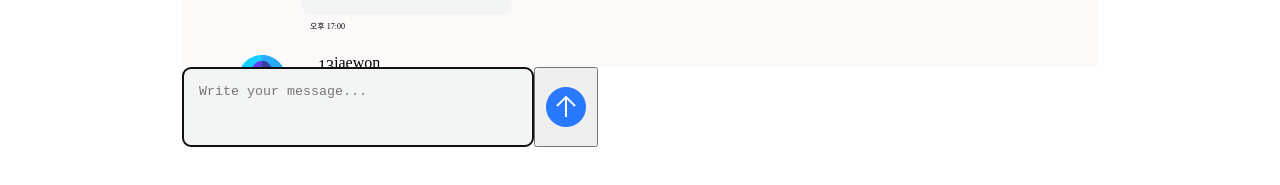
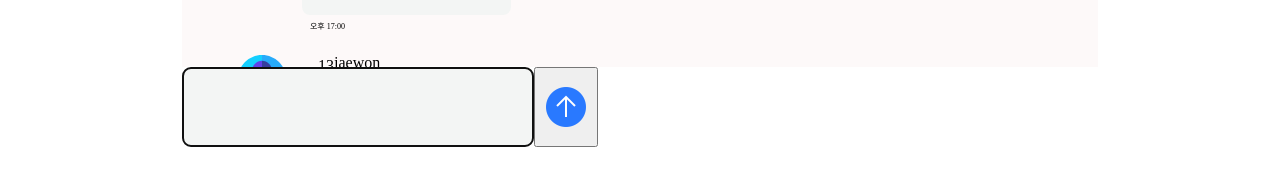
Before and after one commit to dante01yoon/Hanmoa, a React app in the folder fe/: page /room/signup in a window 1280 px wide. Shown: the part 621-806 px from the top of the page. Built offline with nearby package versions, Linux system fonts and the light colour scheme; the HTML template or start-up script is replaced by a standard one.

Commit message:
make focusing and reset placeholder works well

```diff
--- a/fe/src/components/embed/chatRoom.tsx
+++ b/fe/src/components/embed/chatRoom.tsx
@@ -1,97 +1,125 @@
-import React, {FC, ReactNode, useRef, useEffect, useState} from 'react';
-import {useFormik, } from 'formik';
-import styled from 'styled-components';
+import React, { FC, ReactNode, useRef, useEffect, useState } from "react";
+import { useFormik } from "formik";
+import styled from "styled-components";
 
 import Send from "src/asset/send.png";
 import SendBefore from "src/asset/send-before.png";
 const StyledSelf = styled.div`
-  background-color: ${p => p.theme.colors.yello_white};
-  height:75vh;
-
+  background-color: ${(p) => p.theme.colors.yello_white};
+  height: 75vh;
 `;
 
-const StyledChatContainer= styled.div`
+const StyledChatContainer = styled.div`
   padding: 48px;
-  height:100%;
-  max-width:500px;
-  ${p => p.theme.media.lb`
+  height: 100%;
+  max-width: 500px;
+  ${(p) => p.theme.media.lb`
       width: 480px;
   `}
 
   position: relative;
 `;
 
-const StyledEnterContainer= styled.div`
+const StyledEnterContainer = styled.div`
   display: flex;
   & > form {
     width: 100%;
-    display:flex;
+    display: flex;
   }
-  max-width:500px;
-  ${p => p.theme.media.lb`
+  max-width: 500px;
+  ${(p) => p.theme.media.lb`
       width: 480px;
   `}
 `;
 
 const StyledTextArea = styled.textarea`
   padding: 16px;
-  display:inline-block;
+  display: inline-block;
   resize: none;
   border-radius: 8px;
   width: 100%;
   height: 10vh;
-  background-color: ${p => p.theme.colors.whiteGray};
-`
-const StyledSubmitButton = styled.button<{clicked: boolean}>`
+  background-color: ${(p) => p.theme.colors.whiteGray};
+`;
+const StyledSubmitButton = styled.button<{ clicked: boolean }>`
   &::after {
     content: "";
     display:block;
     width: 48px;
     height: 48px;
-    background-image: url('${p => p.clicked ? SendBefore : Send }');
+    background-image: url('${(p) => (p.clicked ? SendBefore : Send)}');
     background-position: center;
     background-size: cover;
     transition: all 0.6s ease;
   }
 `;
 interface IEmbedChatProps {
-  children: ReactNode
+  children: ReactNode;
 }
-interface IChatValues{
-  chat: string
+interface IChatValues {
+  chat: string;
 }
-const EmbedChatRoom:FC<IEmbedChatProps> = ({
-  children
-}) => {
+interface IRefObject {
+  textareaRef:  React.RefObject<HTMLTextAreaElement>
+}
+const INITIAL_TEXTAREA_VALUE = "Write your message..." as const;
+const EmbedChatRoom: FC<IEmbedChatProps> = ({ children }) => {
+  // const [hasFocused, setHasFocused] = useState(false);
+  const [isFocusing, setIsFocusing] = useState( false);
   const [clicked, setClicked] = useState(false);
+
   const textareaRef = useRef<HTMLTextAreaElement>(null);
 
   const handleSetClick = () => {
     setClicked(true);
-  }
+  };
   const handleSubmit = (values: IChatValues) => {
     console.log(values.chat);
     handleSetClick();
-  }
+  };
 
   const formik = useFormik<IChatValues>({
     initialValues: {
-      chat: 'Write your message...',
+      chat: "",
     },
-    onSubmit: (values) => handleSubmit(values)
-  })
+    onSubmit: (values) => handleSubmit(values),
+  });
+
+  const textareaFocusHandler = (e: FocusEvent): void => {
+      setIsFocusing(true);
+  };
+  const textareaBlurHandler = (e: FocusEvent): void => {
+    setIsFocusing(false);
+  }
+  const isTextEmpty = () => {
+    return formik.values.chat.length === 0
+  }
+  const handleTextArea = () => {
+    if (textareaRef.current) {
+      const refObject = {
+        textareaRef
+      }
+
+      //ugly :(
+      textareaRef.current.addEventListener("focusin", textareaFocusHandler.bind(refObject));
+      textareaRef.current.addEventListener("blur",textareaBlurHandler );
+      textareaRef.current.focus();
+    }
+  };
 
   useEffect(() => {
-    if(textareaRef.current){
-      textareaRef.current.focus();
-    }
-  },[]);
-  return(
+    handleTextArea();
+
+    return () => {
+      textareaRef.current?.removeEventListener("focusin", textareaFocusHandler);
+      textareaRef.current?.removeEventListener("blur",textareaBlurHandler );
+
+    };
+  }, []);
+  return (
     <>
       <StyledSelf>
-        <StyledChatContainer>
-          {children}
-        </StyledChatContainer>
+        <StyledChatContainer>{children}</StyledChatContainer>
       </StyledSelf>
       <StyledEnterContainer>
         <form onSubmit={formik.handleSubmit}>
@@ -99,18 +127,17 @@ const EmbedChatRoom:FC<IEmbedChatProps> = ({
             name="chat"
             ref={textareaRef}
             onChange={formik.handleChange}
-            placeholder={"Write your message..."}
+            placeholder ={ isTextEmpty() && !isFocusing ? INITIAL_TEXTAREA_VALUE : ''  }
           />
           <StyledSubmitButton
-              clicked={clicked}
-              type="submit"
-              disabled={clicked}
+            clicked={clicked}
+            type="submit"
+            disabled={clicked}
           />
         </form>
       </StyledEnterContainer>
     </>
-  )
-
-}
+  );
+};
 
 export default EmbedChatRoom;
```
